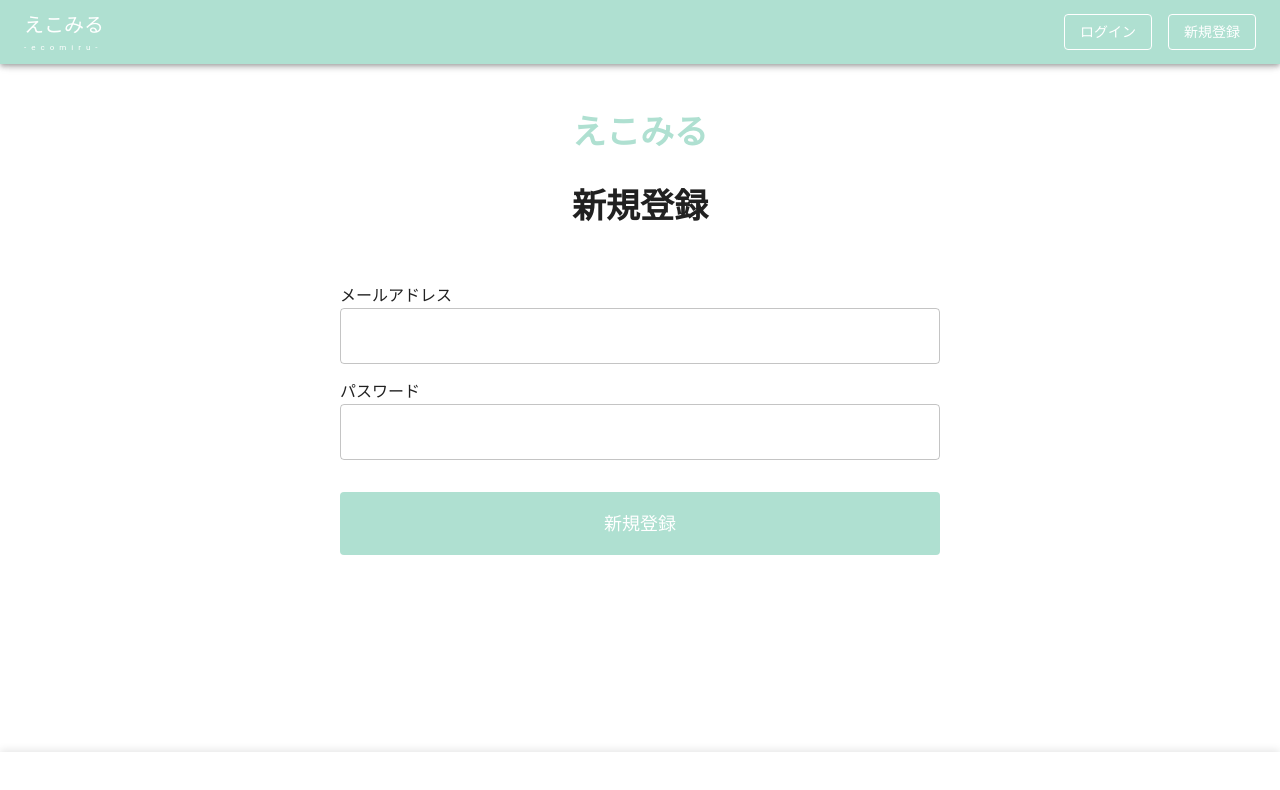
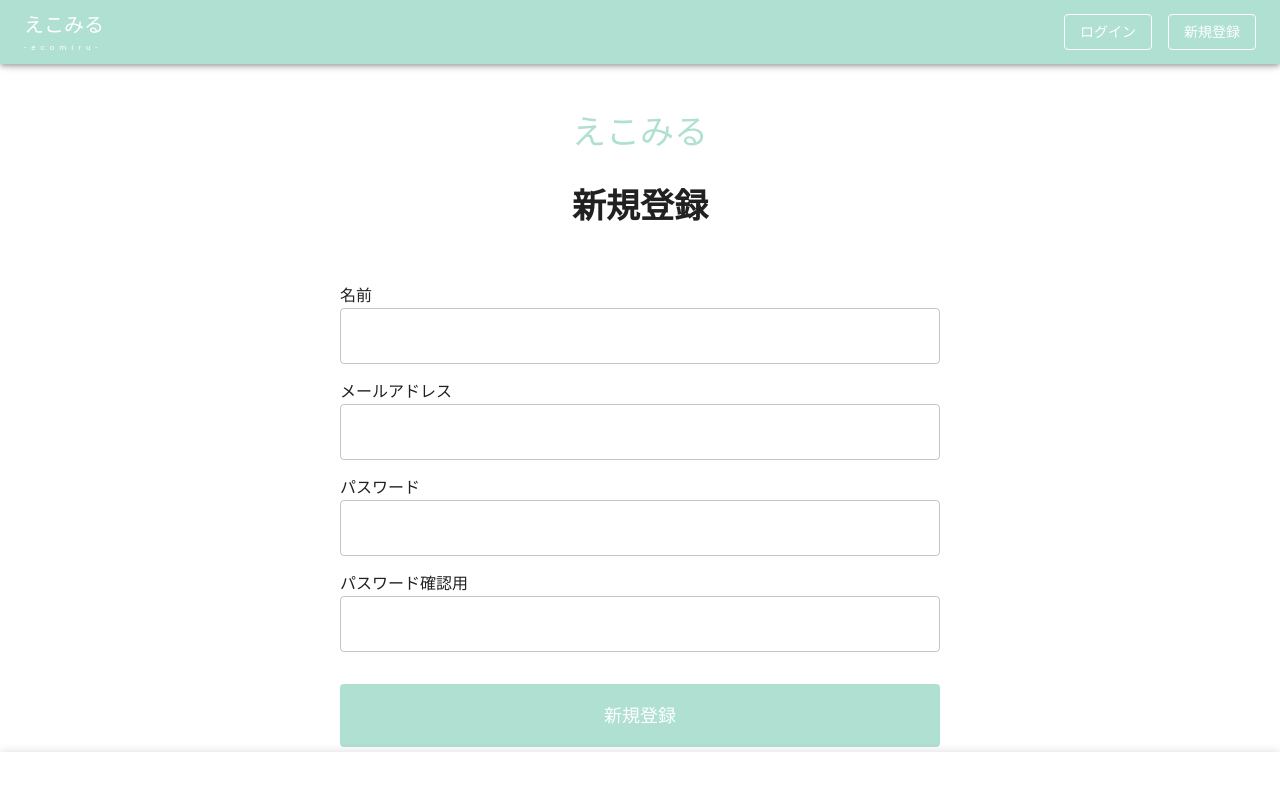
Before and after one commit to m-nishi-m/ecomiru, a Next.js app in the folder frontend/: page /signup in a window 1280 px wide. Shown: the top 790 px of the page. Built offline with nearby package versions, Linux system fonts and the light colour scheme.

Commit message:
新規登録機能作成

```diff
--- a/frontend/context/AuthContext.tsx
+++ b/frontend/context/AuthContext.tsx
@@ -1,6 +1,7 @@
 'use client';
 
-import { loginAuth } from '@/libs/services/auth';
+import axios from 'axios';
+import { loginAuth, signUpAuth } from '@/libs/services/auth';
 import {
   getCurrentUser,
 } from '@/libs/services/user';
@@ -21,6 +22,7 @@ type AuthState = {
 type AuthActions = {
   login: (p: { email: string; password: string }) => Promise<void>;
   getAuthHeaders: () => Record<string, string>;
+  signUp: (p: { name: string; email: string; password: string; passwordConfirm: string }) => Promise<void>;
 };
 
 const AuthStateContext = createContext<AuthState | undefined>(undefined);
@@ -78,6 +80,18 @@ export const AuthProvider = ({ children }: { children: ReactNode }) => {
     }
   };
 
+    const signUp: AuthActions['signUp'] = async ({ name, email, password, passwordConfirm }) => {
+    setLoading(true);
+    try {
+      const { user, token } = await signUpAuth({ name, email, password, passwordConfirm }, { secure: false })
+      localStorage.setItem(TOKEN_KEY, token);
+      localStorage.setItem(USER_KEY, JSON.stringify(user));
+      setUser(user);
+    } finally {
+      setLoading(false);
+    }
+  };
+
   const getAuthHeaders = (): Record<string, string> => {
     const token = localStorage.getItem(TOKEN_KEY);
     return token ? { Authorization: `Bearer ${token}` } : {};
@@ -90,12 +104,15 @@ export const AuthProvider = ({ children }: { children: ReactNode }) => {
   const actionsValue: AuthActions = {
     login,
     getAuthHeaders,
+    signUp,
   };
 
   return (
-    <AuthActionsContext value={actionsValue}>
-      <AuthStateContext value={stateValue}>{children}</AuthStateContext>
-    </AuthActionsContext>
+    <AuthActionsContext.Provider value={actionsValue}>
+      <AuthStateContext.Provider value={stateValue}>
+        {children}
+      </AuthStateContext.Provider>
+    </AuthActionsContext.Provider>
   );
 };
 
--- a/frontend/features/Login/index.tsx
+++ b/frontend/features/Login/index.tsx
@@ -37,7 +37,7 @@ export const Login = (): React.JSX.Element => {
       <Typography
         variant="h4"
         component="p"
-        sx={{ fontWeight: 'bold', mt: 4, textAlign: 'center', color: '#AFE0D1' }}
+        sx={{ fontWeight: 'light', mt: 4, textAlign: 'center', color: '#AFE0D1' }}
       >
         えこみる
       </Typography>
--- a/frontend/features/SignUp/index.tsx
+++ b/frontend/features/SignUp/index.tsx
@@ -7,19 +7,21 @@ import { useState } from 'react';
 import { useAuthActions } from '@/context/AuthContext';
 
 type UserForm = {
+  name: string;
   email: string;
   password: string;
+  passwordConfirm: string;
 };
 
 export const SignUp = (): React.JSX.Element => {
   const [errorMessage, setErrorMessage] = useState<string>('');
   const router = useRouter();
-  const { SignUp } = useAuthActions();
-  const { register, handleSubmit, formState: { errors } } = useForm<UserForm>();
+  const { signUp } = useAuthActions();
+  const { register, handleSubmit, watch, formState: { errors } } = useForm<UserForm>();
 
   const onSubmit: SubmitHandler<UserForm> = async (data: UserForm) => {
     try {
-      await SignUp(data);
+      await signUp(data);
       router.push('/mypage');
     } catch (error) {
       const message =
@@ -37,7 +39,7 @@ export const SignUp = (): React.JSX.Element => {
       <Typography
         variant="h4"
         component="p"
-        sx={{ fontWeight: 'bold', mt: 4, textAlign: 'center', color: '#AFE0D1' }}
+        sx={{ fontWeight: 'light', mt: 4, textAlign: 'center', color: '#AFE0D1' }}
       >
         えこみる
       </Typography>
@@ -61,6 +63,21 @@ export const SignUp = (): React.JSX.Element => {
           sx={{ width: '100%', maxWidth: 600, mx: 'auto', mt: 5 }}
           onSubmit={handleSubmit(onSubmit)}
         >
+
+         <Box sx={{ mb: 2 }}>
+            <Typography>名前</Typography>
+            <TextField
+            fullWidth
+            variant="outlined"
+            {...register('name', {
+            required: '名前は必須です',
+            minLength: { value: 1, message: '名前は1文字以上で入力してください' },
+            maxLength: { value: 255, message: '名前は255文字以内で入力してください' },
+            })}
+            error={!!errors.name}
+            helperText={errors.name?.message}
+            />
+          </Box>
           <Box sx={{ mb: 2 }}>
             <Typography>メールアドレス</Typography>
             <TextField
@@ -91,6 +108,21 @@ export const SignUp = (): React.JSX.Element => {
               helperText={errors.password?.message}
             />
           </Box>
+        <Box sx={{ mb: 2 }}>
+        <Typography>パスワード確認用</Typography>
+        <TextField
+            type="password"
+            fullWidth
+            variant="outlined"
+            {...register('passwordConfirm', {
+            required: '確認用パスワードを入力してください',
+            validate: (value) =>
+                value === watch('password') || 'パスワードが一致しません',
+            })}
+            error={!!errors.passwordConfirm}
+            helperText={errors.passwordConfirm?.message}
+        />
+        </Box>
           <Box sx={{ my: 4 }}>
             <Button
               type="submit"
--- a/frontend/libs/services/auth.ts
+++ b/frontend/libs/services/auth.ts
@@ -58,3 +58,28 @@ export const loginAuth = async ({
     throw new Error(extractApiErrorMessage(error, 'ログインに失敗しました'));
   }
 };
+
+export const signUpAuth = async ({
+  name,
+  email,
+  password,
+  passwordConfirm,
+} : {
+  name:string;
+  email: string;
+  password: string;
+  passwordConfirm:string;
+}):Promise<{ token: string; user: { id: number; name: string; email: string } }> => {
+  try {
+  const response = await axios.post(process.env.NEXT_PUBLIC_BACKEND_URL + '/register', { name, email, password, password_confirmation: passwordConfirm });
+
+  const token = response.data.token; // Authorization ヘッダーではなく body から取得
+  const user = response.data.user;
+
+  if (!token) throw new Error('トークンがありません');
+  return { token, user };
+  } catch (error) {
+    console.error(error);
+    throw new Error(extractApiErrorMessage(error, '登録に失敗しました'));
+  }
+};
```
Also changed, not shown: 2 other files (tests, documents, lock files or other folders).
